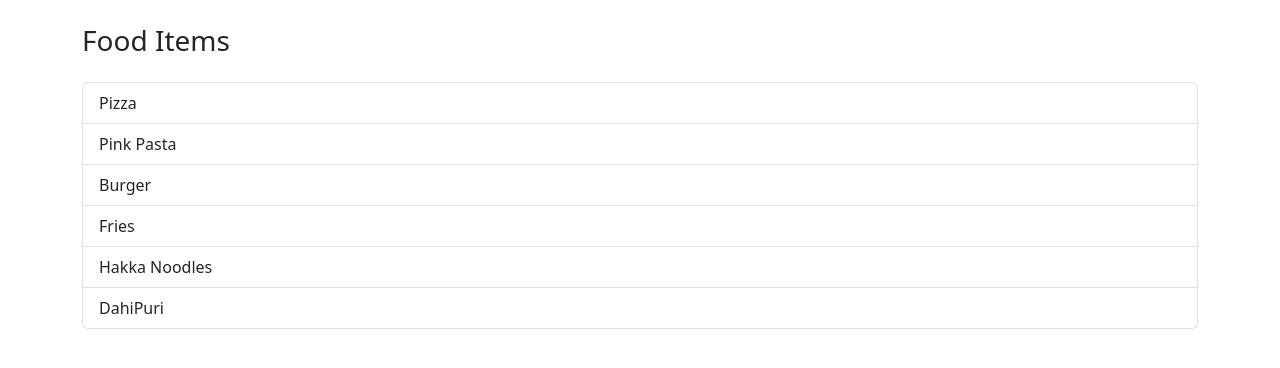
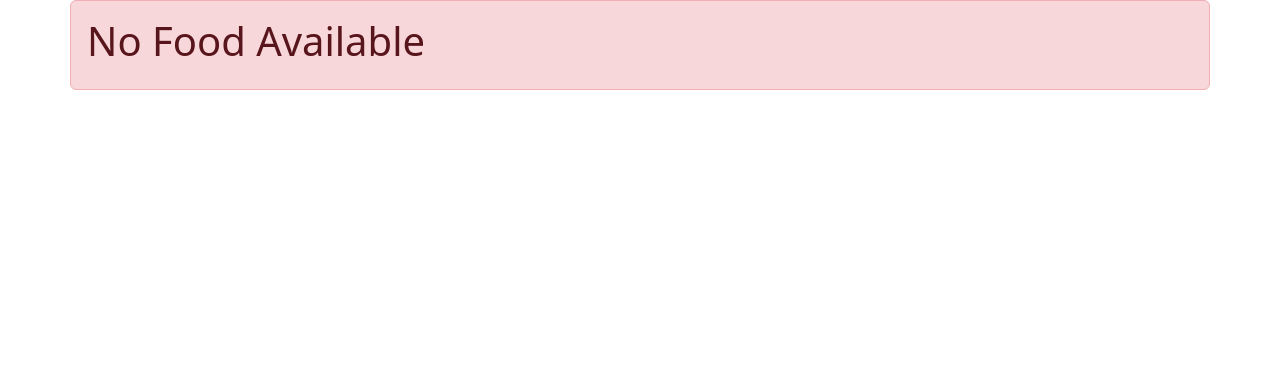
Before and after one commit to ritishbhardwaj/Mern-Intern-P2, a React (Vite) app: page / in a window 1280 px wide. Shown: the top 368 px of the page. Built offline with nearby package versions, Linux system fonts and the light colour scheme.

Commit message:
"added new component for error of <NO FOOD ITEM AVAILABLE> and setting its route to foodlist.jsx"

```diff
--- a/src/App.jsx
+++ b/src/App.jsx
@@ -3,7 +3,7 @@ import FoodList from './Components/FoodList'
 
 export default function App() {
 
-  const fooditem=["Pizza","Pink Pasta","Burger","Fries","Hakka Noodles","DahiPuri"]
+  const fooditem=[]
   return (
     <FoodList item={fooditem}/>
   )
--- /dev/null
+++ b/src/Components/Error.jsx
@@ -0,0 +1,9 @@
+import React from 'react'
+
+export default function Error() {
+  return (
+    <div class="alert alert-danger container" role="alert">
+ <h1> No Food Available</h1>
+</div>
+  )
+}
--- a/src/Components/FoodList.jsx
+++ b/src/Components/FoodList.jsx
@@ -1,5 +1,6 @@
 import React from "react";
 import FoodItem from "./FoodItem";
+import Error from "./Error"
 
 // export default function FoodList(props) {
 //     let item = props.item;
@@ -47,10 +48,9 @@ export default function FoodList({ item }) {
 
     if (item.length===0){
         return <>
-        <div class="alert alert-danger container" role="alert">
- <h1> No Food Available</h1>
-</div>
-        </>
+         <Error/>
+         </>
+
     }
     else{
         return (
```
